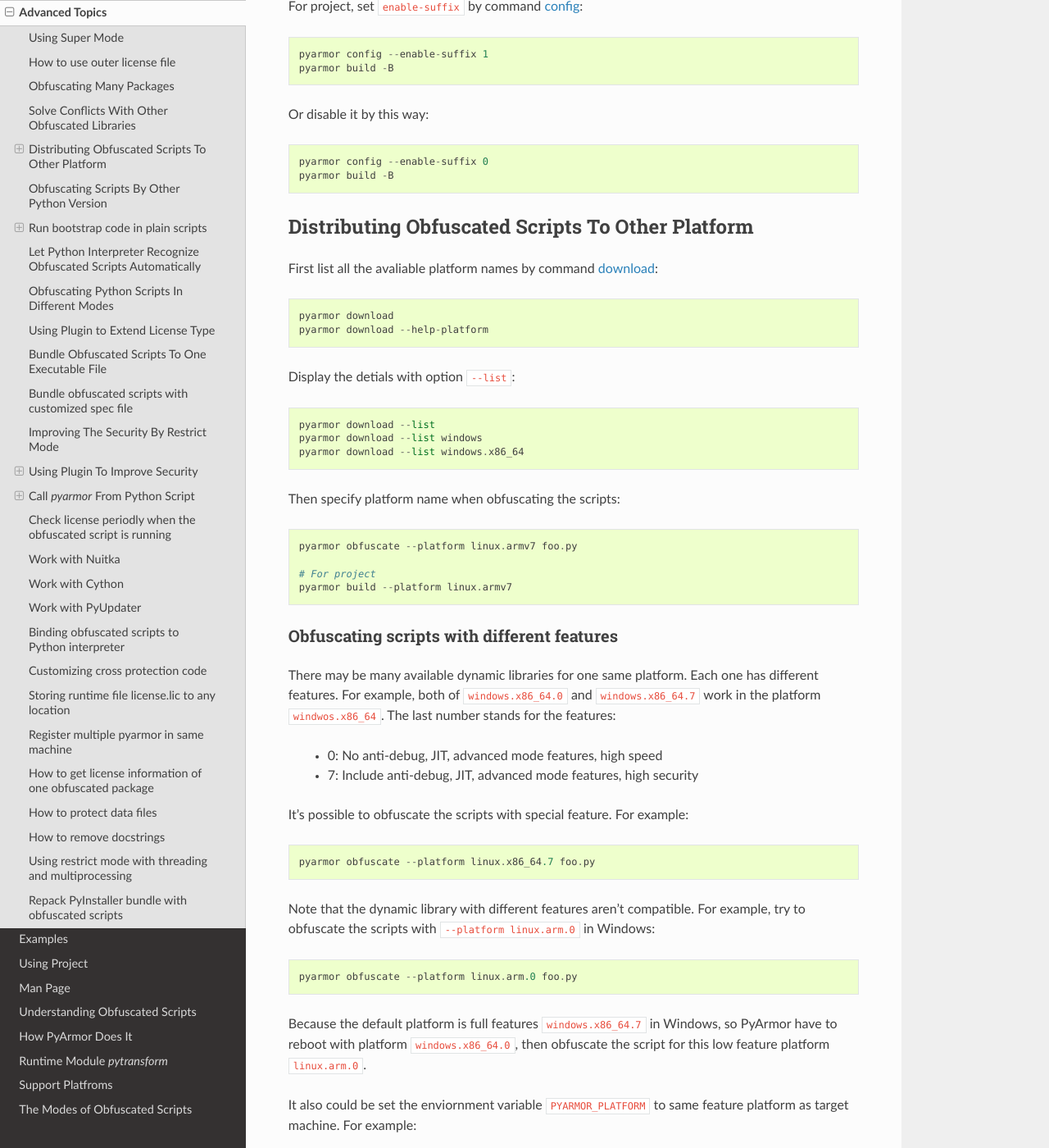
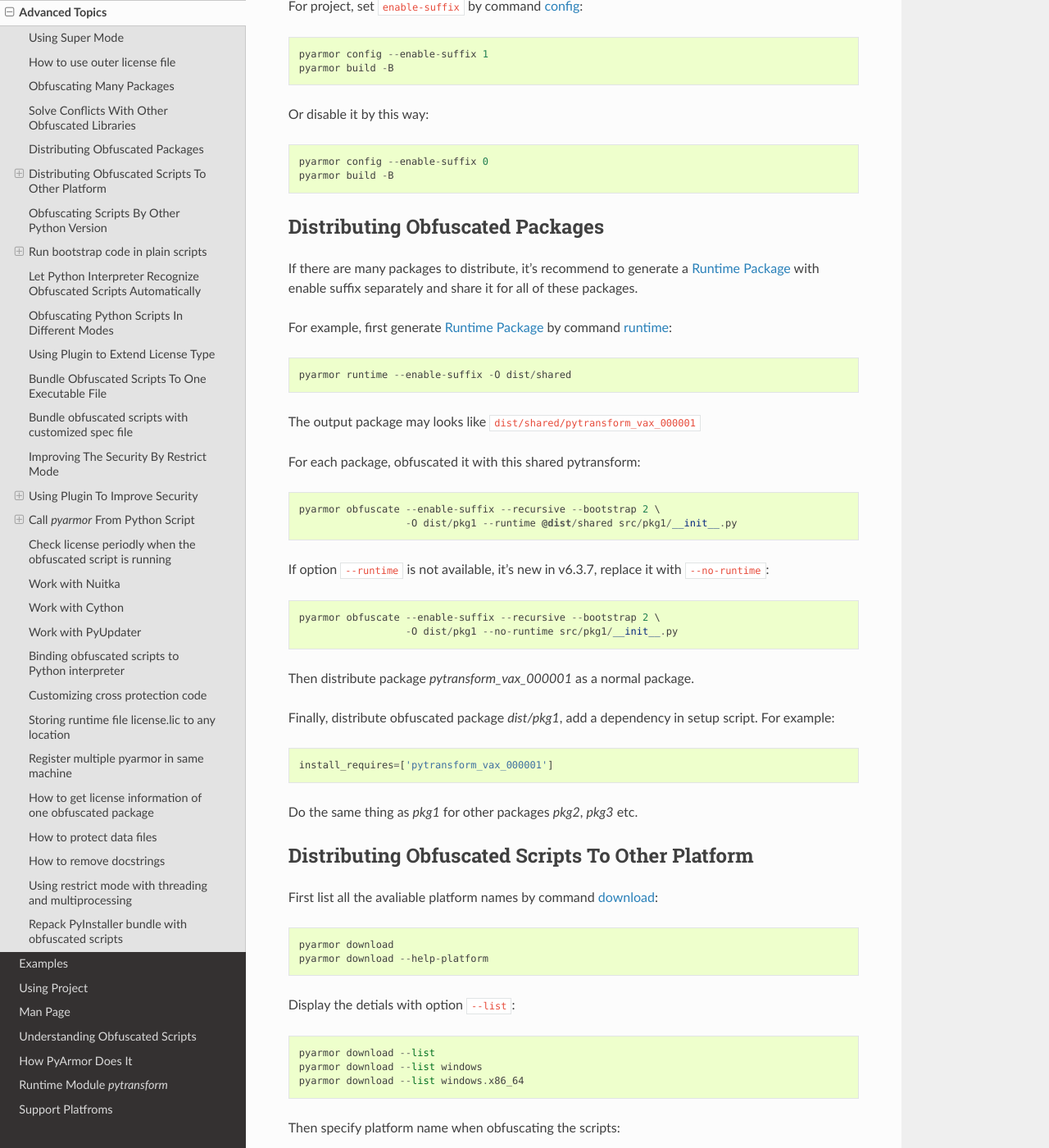
Before and after one commit to dashingsoft/pyarmor, a Sphinx documentation site: the page built from docs/advanced.rst, in a window 1280 px wide and 1400 px high, scrolled down 3177 px. Shown: the whole window at 82% size. Built offline with Sphinx 7.4.7 and the Read the Docs theme 2.0.0, drawn with Linux system fonts in a browser that asks for light colours.

Commit message:
Document distributing packages

```diff
--- a/docs/advanced.rst
+++ b/docs/advanced.rst
@@ -152,6 +152,41 @@
 
     pyarmor config --enable-suffix 0
     pyarmor build -B
+
+.. _distributing obfuscated packages:
+
+Distributing Obfuscated Packages
+--------------------------------
+
+If there are many packages to distribute, it's recommend to generate a
+:ref:`Runtime Package` with enable suffix separately and share it for all of
+these packages.
+
+For example, first generate :ref:`Runtime Package` by command :ref:`runtime`::
+
+    pyarmor runtime --enable-suffix -O dist/shared
+
+The output package may looks like ``dist/shared/pytransform_vax_000001``
+
+For each package, obfuscated it with this shared pytransform::
+
+    pyarmor obfuscate --enable-suffix --recursive --bootstrap 2 \
+                      -O dist/pkg1 --runtime @dist/shared src/pkg1/__init__.py
+
+If option ``--runtime`` is not available, it's new in v6.3.7, replace it with
+``--no-runtime``::
+
+    pyarmor obfuscate --enable-suffix --recursive --bootstrap 2 \
+                      -O dist/pkg1 --no-runtime src/pkg1/__init__.py
+
+Then distribute package `pytransform_vax_000001` as a normal package.
+
+Finally, distribute obfuscated package `dist/pkg1`, add a dependency in setup
+script. For example::
+
+    install_requires=['pytransform_vax_000001']
+
+Do the same thing as `pkg1` for other packages `pkg2`, `pkg3` etc.
 
 .. _distributing obfuscated scripts to other platform:
 
```
